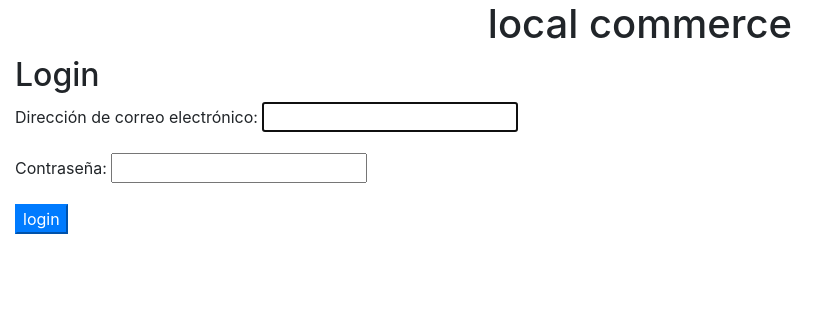
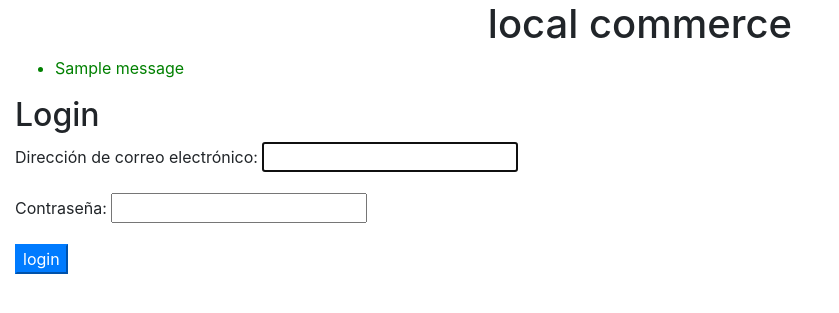
Before and after one commit to lascar/localcommerce-django, a Django app: page /accounts/login/ in a window 1280 px wide. Shown: the part 40-353 px from the top of the page, without its empty margins (0-839 px from the left). Run offline with Django 3.2, Linux system fonts and the light colour scheme; tables that the repository leaves empty hold one stand-in row (values such as "Sample post"); one stand-in notice (Sample message) is shown; some libraries are stand-ins or nearby versions.

Commit message:
add css and messages

```diff
--- a/localcommerce/settings.py
+++ b/localcommerce/settings.py
@@ -64,7 +64,7 @@ ROOT_URLCONF = 'localcommerce.urls'
 TEMPLATES = [
     {
         'BACKEND': 'django.template.backends.django.DjangoTemplates',
-        'DIRS': ['templates'],
+        'DIRS': [os.path.join(BASE_DIR, 'templates')],
         'APP_DIRS': True,
         'OPTIONS': {
             'context_processors': [
--- /dev/null
+++ b/localcommerce/static/css/localcommerce.css
@@ -0,0 +1,12 @@
+.card-detail{
+  min-width: 50%;
+}
+li.success{
+  color: green;
+}
+li.error{
+  color: red;
+}
+li.info{
+  color: blue;
+}
--- a/templates/base.html
+++ b/templates/base.html
@@ -3,6 +3,7 @@
   {% load static %}
   <head>
       <meta http-equiv="Content-Security-Policy" content="default-src 'self'">
+      <link rel="stylesheet" href="{% static 'css/localcommerce.css' %}">
       <link rel="stylesheet" href="{% static 'css/bootstrap-4.0.0.min.css' %}">
       <title>{% trans 'local commerce' %}</title>
   </head>
@@ -35,6 +36,13 @@
     </nav>
     <div class="container-fluid">
       <h1 class="text-center">{% trans 'local commerce' %}</h1>
+      {% if messages %}
+        <ul class="messages">
+          {% for message in messages %}
+            <li{% if message.tags %} class="{{ message.tags }}"{% endif %}>{{ message }}</li>
+          {% endfor %}
+        </ul>
+      {% endif %}
       {% block page_content %}{% endblock %}
     </div>
   </body>
```
